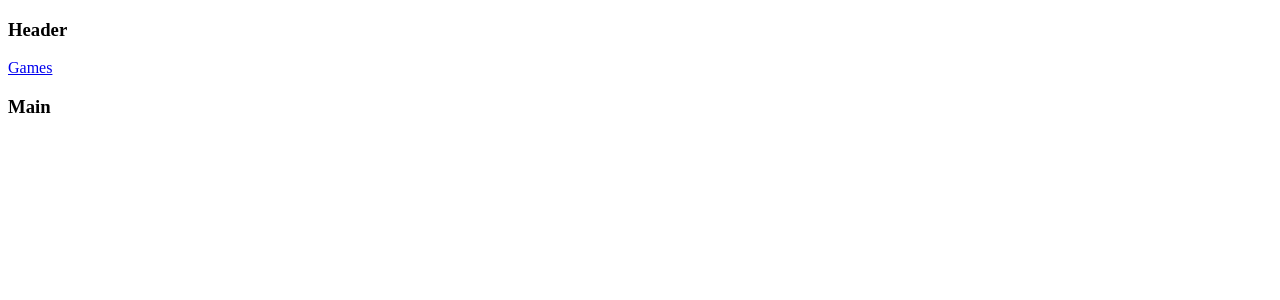
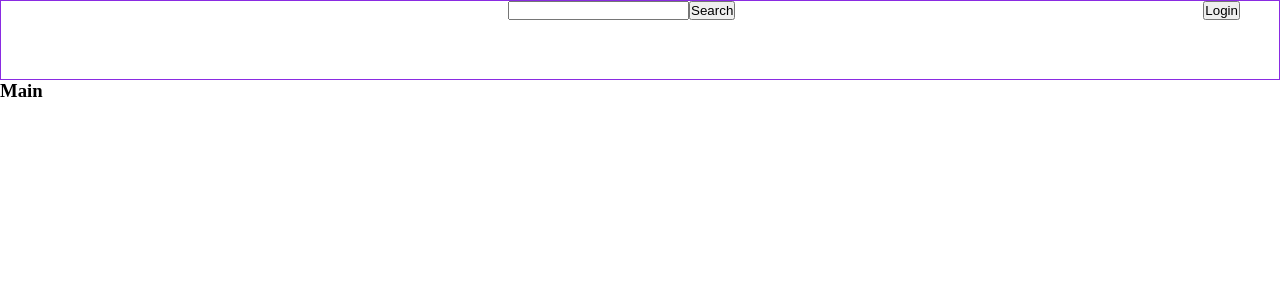
Before and after one commit to VladislavHo/VideoGame, a React app in the folder client/: page / in a window 1280 px wide. Shown: the top 300 px of the page. Built offline with nearby package versions, Linux system fonts and the light colour scheme.

Commit message:
feat: create popap for form user

```diff
--- a/client/package.json
+++ b/client/package.json
@@ -2,7 +2,7 @@
   "name": "my-webpack-project",
   "version": "1.0.0",
   "description": "My webpack project",
-  "main": "index.ts",
+  "main": "index.tsx",
   "scripts": {
     "build": "webpack --mode=production --node-env=production",
     "build:dev": "webpack --mode=development",
@@ -13,6 +13,7 @@
   "author": "",
   "license": "ISC",
   "devDependencies": {
+    "@types/react": "^17.0.38",
     "@types/redux": "^3.6.0",
     "@webpack-cli/generators": "^2.4.1",
     "clean-webpack-plugin": "^4.0.0",
@@ -33,6 +34,7 @@
   "dependencies": {
     "react": "^17.0.2",
     "react-dom": "^17.0.2",
+    "react-hook-form": "^7.24.1",
     "react-router-dom": "^6.2.1",
     "redux": "^4.1.2",
     "redux-thunk": "^2.4.1"
--- a/client/src/App.tsx
+++ b/client/src/App.tsx
@@ -1,20 +1,30 @@
-import React from 'react'
+import React, { useState } from 'react'
 import { BrowserRouter,Routes,Route } from 'react-router-dom'
 import Header from './components/header/Header'
 import Main from './pages/Main'
 import Games from './pages/Games'
+import PopapUserForm from './components/user-form/PopapUserForm'
 import './style.scss'
 
 export default function App() {
+  const [isUserForm, setIsUserForm] = useState(false)
+
+
+
+  const isOpenUserForm = () => setIsUserForm(true)
+  const isCloseUserForm = () => setIsUserForm(false)
+
   return(
     <>
     <BrowserRouter>
-        <Header/>
+        {isUserForm && (<PopapUserForm isClose = {isCloseUserForm}/>)}
+         <Header isOpen = {isOpenUserForm}/>
         <Routes>
             <Route path = '/' element={<Main/>}>
                 <Route path ='games' element ={<Games/>}/>
             </Route>
         </Routes>
+
     </BrowserRouter>
 
     </>
--- a/client/src/components/header/Header.tsx
+++ b/client/src/components/header/Header.tsx
@@ -1,11 +1,22 @@
 import React from 'react'
 import {Link} from 'react-router-dom'
 
-export default function Header() {
+import './header.scss'
+
+export default function Header({isOpen}:any) {
   return (
-    <>
-    <h3>Header</h3>
-    <Link to = '/games'>Games</Link>
-    </>
+    <header>
+      <nav>
+        <div className="logo"></div>
+        <form>
+          <label htmlFor="search">
+            <input type="text" />
+            <button>Search</button>
+          </label>
+        </form>
+        <button type="button" onClick={isOpen}>Login</button>
+      </nav>
+    </header>
+
   )
 }
--- /dev/null
+++ b/client/src/components/header/header.scss
@@ -0,0 +1,12 @@
+header{
+  width: 100%;
+  height: 80px;
+  border: 1px solid blueviolet;
+  nav{
+    max-width: 1200px;
+    margin: 0 auto;
+    display: flex;
+    justify-content: space-between;
+    align-items: center;
+  }
+}
--- /dev/null
+++ b/client/src/components/user-form/PopapUserForm.tsx
@@ -0,0 +1,64 @@
+import React from "react";
+import { useForm } from "react-hook-form";
+
+export default function PopapUserForm({isClose}:any) {
+  const {
+    register,
+    formState: { errors, isValid },
+    handleSubmit,
+    reset,
+  }: any = useForm({
+    mode: "onBlur",
+  });
+
+  const onSubmit = (data) => {
+    console.log(data);
+    reset();
+    isClose()
+  };
+
+  return (
+    <form onSubmit={handleSubmit(onSubmit)}>
+      <label htmlFor="firstName">
+        First Name:
+        <input
+          {...register("firstName", {
+            required: "Поле обязательно для заполнения!",
+            minLength: {
+              value: 2,
+              message: "Минимум 2 символа",
+            },
+            maxLength: {
+              value: 20,
+              message: "Максимум 20 символов",
+            },
+          })}
+        />
+      </label>
+
+        {errors?.firstName && <p style={{color: 'red'}}>{errors?.firstName?.message || "Error!"}</p>}
+
+      <label htmlFor="lastName">
+        Last Name:
+        <input {...register("lastName")} />
+      </label>
+
+      <label htmlFor="email">
+        Email:
+        <input
+        // type = 'email'
+          {...register("email", {
+            pattern: /^(([^<>()[\]\\.,;:\s@\"]+(\.[^<>()[\]\\.,;:\s@\"]+)*)|(\".+\"))@((\[[0-9]{1,3}\.[0-9]{1,3}\.[0-9]{1,3}\.[0-9]{1,3}\])|(([a-zA-Z\-0-9]+\.)+[a-zA-Z]{2,}))$/,
+            required: "Неверная почта!",
+          })}
+        />
+      </label>
+
+        {errors?.email && <p style={{color: 'red'}}>{errors?.email?.message}</p>}
+
+      <button type="submit" disabled={!isValid}>
+        Ok
+      </button>
+    </form>
+  );
+}
--- a/client/src/index.ts
+++ b/client/src/index.tsx
@@ -1,8 +1,9 @@
 // import React from 'react'
+import React from 'react'
 import ReactDOM from 'react-dom'
 import App from './App'
 
 ReactDOM.render(
-  App(),
+  <App/>,
   document.getElementById('app')
 )
--- a/client/src/style.scss
+++ b/client/src/style.scss
@@ -1,3 +1,9 @@
+*{
+  margin: 0;
+  padding: 0;
+  box-sizing: border-box;
+}
+
 h1{
   color: rebeccapurple
 }
--- a/client/tsconfig.json
+++ b/client/tsconfig.json
@@ -9,5 +9,5 @@
     "alwaysStrict": true,
     "jsx": "react"
   },
-  "files": ["src/index.ts"]
+  "files": ["src/index.tsx"]
 }
--- a/client/webpack.config.js
+++ b/client/webpack.config.js
@@ -10,7 +10,7 @@ const isProduction = process.env.NODE_ENV == "production";
 const stylesHandler = MiniCssExtractPlugin.loader;
 
 const config = {
-  entry: "./src/index.ts",
+  entry: "./src/index.tsx",
   output: {
     filename: "[contenthash].js",
     path: path.resolve(__dirname, "dist"),
```
Also changed, not shown: 1 other file (tests, documents, lock files or other folders).
